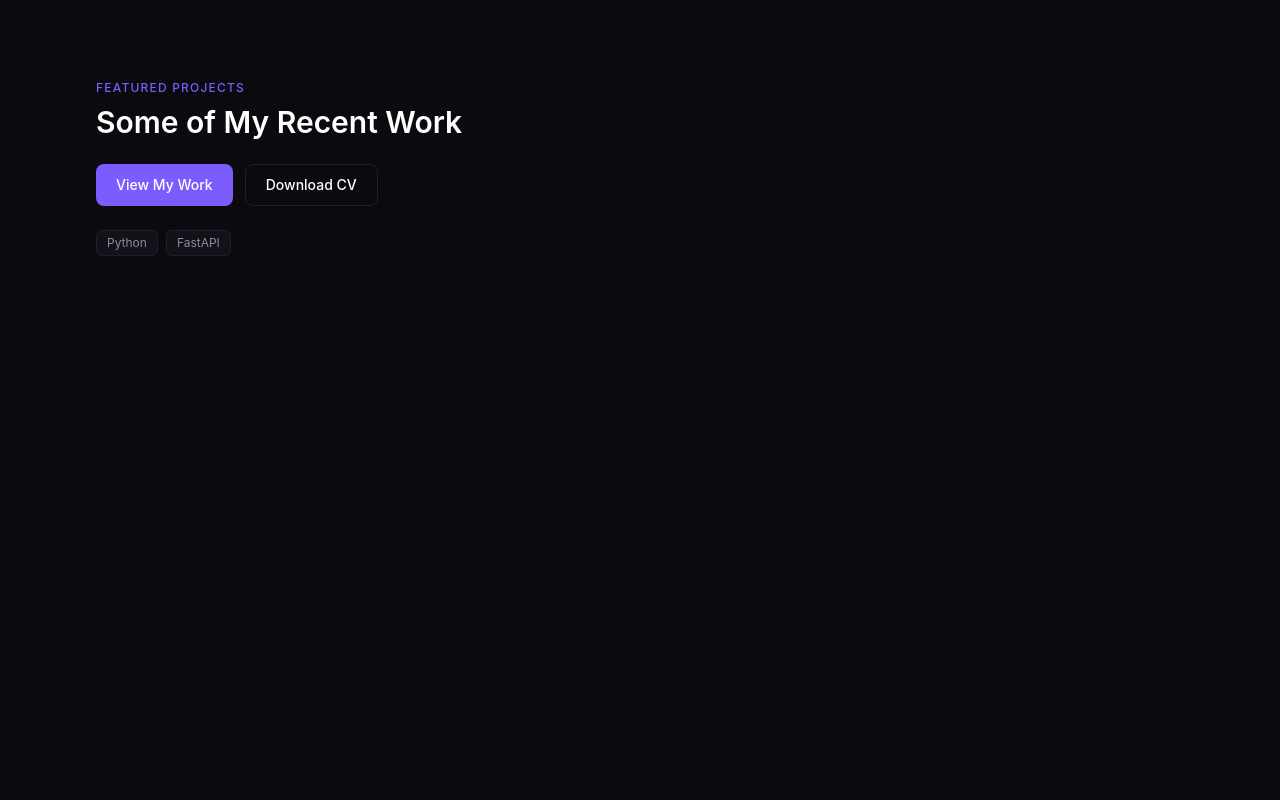
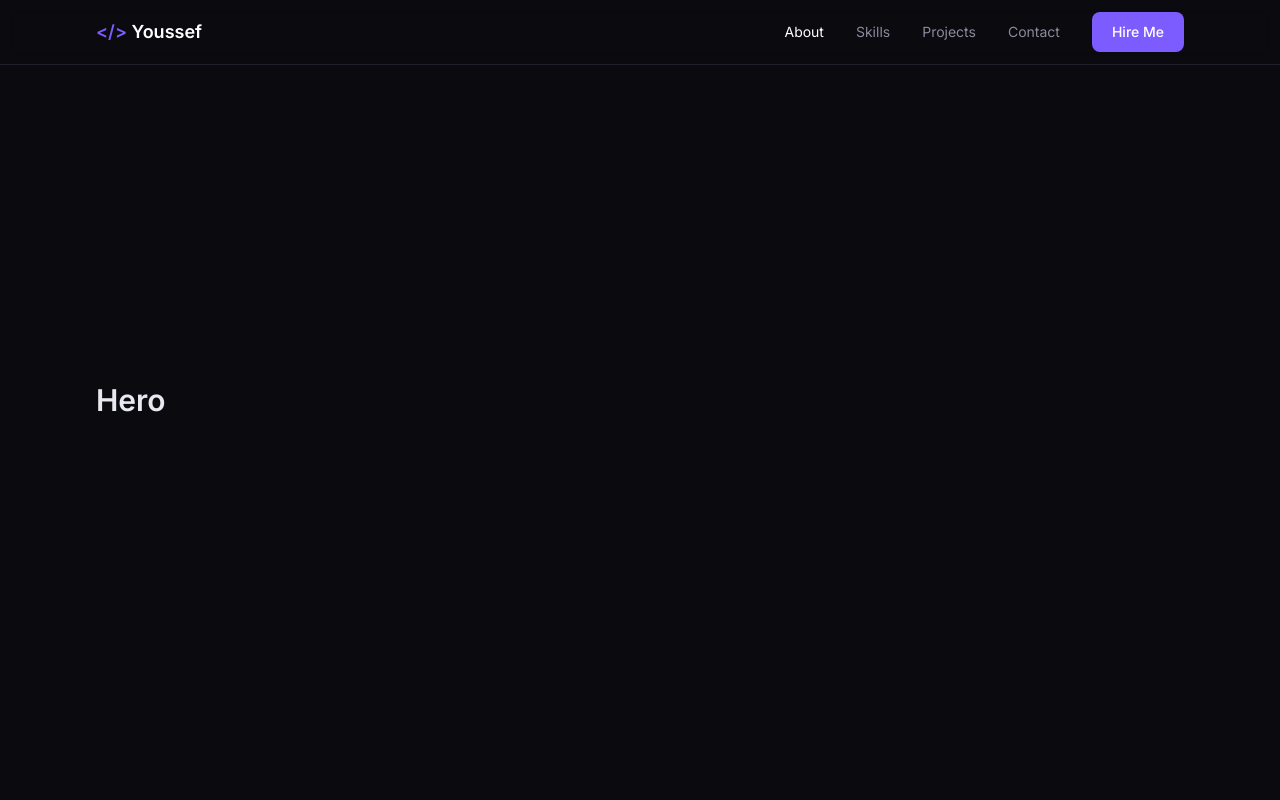
Before and after one commit to mahmoud202202766-creator/youssef-portfolio, a React (Vite) app: page / in a window 1280 px wide. Shown: the top 800 px of the page. Built offline with nearby package versions, Linux system fonts and the light colour scheme.

Commit message:
feat: add navbar, footer and layout

```diff
--- a/index.html
+++ b/index.html
@@ -4,6 +4,12 @@
     <meta charset="UTF-8" />
     <link rel="shortcut icon" href="public/favicon.png" type="image/x-icon" />
     <meta name="viewport" content="width=device-width, initial-scale=1.0" />
+    <link rel="preconnect" href="https://fonts.googleapis.com" />
+    <link rel="preconnect" href="https://fonts.gstatic.com" crossorigin />
+    <link
+      href="https://fonts.googleapis.com/css2?family=Inter:wght@400;500;600&display=swap"
+      rel="stylesheet"
+    />
     <title>portfolio</title>
   </head>
   <body>
--- a/src/App.tsx
+++ b/src/App.tsx
@@ -1,22 +1,29 @@
+import Navbar from "@/components/layout/Navbar";
+import Footer from "@/components/layout/Footer";
 import Container from "@/components/layout/Container";
-import SectionTitle from "@/components/ui/SectionTitle";
-import Button from "@/components/ui/Button";
-import Tag from "@/components/ui/Tag";
+
+function Placeholder({ id, title }: { id: string; title: string }) {
+  return (
+    <section id={id} className="flex min-h-screen items-center">
+      <Container>
+        <h2 className="text-3xl font-semibold">{title}</h2>
+      </Container>
+    </section>
+  );
+}
 
 export default function App() {
   return (
-    <Container className="py-20">
-      <SectionTitle label="Featured Projects" title="Some of My Recent Work" />
-      <div className="mt-6 flex gap-3">
-        <Button href="#projects">View My Work</Button>
-        <Button variant="outline" href="/Youssef_CV.pdf" download>
-          Download CV
-        </Button>
-      </div>
-      <div className="mt-6 flex gap-2">
-        <Tag>Python</Tag>
-        <Tag>FastAPI</Tag>
-      </div>
-    </Container>
+    <>
+      <Navbar />
+      <main>
+        <Placeholder id="home" title="Hero" />
+        <Placeholder id="about" title="About" />
+        <Placeholder id="skills" title="Skills" />
+        <Placeholder id="projects" title="Projects" />
+        <Placeholder id="contact" title="Contact" />
+      </main>
+      <Footer />
+    </>
   );
 }
--- a/src/components/layout/Footer.tsx
+++ b/src/components/layout/Footer.tsx
@@ -0,0 +1,15 @@
+import Container from "@/components/layout/Container";
+import { about } from "@/data/about";
+
+export default function Footer() {
+  return (
+    <footer className="border-t border-border py-8">
+      <Container className="flex flex-col items-center justify-between gap-2 text-sm text-muted md:flex-row">
+        <p>
+          © {new Date().getFullYear()} {about.name}. All rights reserved.
+        </p>
+        <p>Built with React &amp; Tailwind CSS</p>
+      </Container>
+    </footer>
+  );
+}
--- a/src/components/layout/Navbar.tsx
+++ b/src/components/layout/Navbar.tsx
@@ -0,0 +1,82 @@
+import { useState } from "react";
+import { Menu, X } from "lucide-react";
+import Container from "@/components/layout/Container";
+import Button from "@/components/ui/Button";
+import { useActiveSection } from "@/hooks/useActiveSection";
+import { cn } from "@/lib/utils";
+
+const navLinks = [
+  { id: "about", label: "About" },
+  { id: "skills", label: "Skills" },
+  { id: "projects", label: "Projects" },
+  { id: "contact", label: "Contact" },
+];
+
+const sectionIds = navLinks.map((link) => link.id);
+
+export default function Navbar() {
+  const [open, setOpen] = useState(false);
+  const active = useActiveSection(sectionIds);
+
+  return (
+    <header className="fixed inset-x-0 top-0 z-50 border-b border-border bg-bg/80 backdrop-blur">
+      <Container className="flex h-16 items-center justify-between">
+        <a href="#home" className="text-lg font-semibold text-white">
+          <span className="text-primary">&lt;/&gt;</span> Youssef
+        </a>
+
+        {/* Desktop */}
+        <nav className="hidden items-center gap-8 md:flex">
+          {navLinks.map(({ id, label }) => (
+            <a
+              key={id}
+              href={`#${id}`}
+              className={cn(
+                "text-sm transition-colors hover:text-white",
+                active === id ? "text-white" : "text-muted",
+              )}
+            >
+              {label}
+            </a>
+          ))}
+          <Button href="#contact">Hire Me</Button>
+        </nav>
+
+        {/* Mobile toggle */}
+        <button
+          type="button"
+          aria-label={open ? "Close menu" : "Open menu"}
+          aria-expanded={open}
+          onClick={() => setOpen((prev) => !prev)}
+          className="text-white md:hidden"
+        >
+          {open ? <X size={24} /> : <Menu size={24} />}
+        </button>
+      </Container>
+
+      {/* Mobile menu */}
+      {open && (
+        <nav className="border-t border-border bg-bg md:hidden">
+          <Container className="flex flex-col gap-4 py-4">
+            {navLinks.map(({ id, label }) => (
+              <a
+                key={id}
+                href={`#${id}`}
+                onClick={() => setOpen(false)}
+                className={cn(
+                  "text-sm",
+                  active === id ? "text-white" : "text-muted",
+                )}
+              >
+                {label}
+              </a>
+            ))}
+            <Button href="#contact" className="w-full">
+              Hire Me
+            </Button>
+          </Container>
+        </nav>
+      )}
+    </header>
+  );
+}
--- a/src/hooks/useActiveSection.ts
+++ b/src/hooks/useActiveSection.ts
@@ -0,0 +1,25 @@
+import { useEffect, useState } from "react";
+
+export function useActiveSection(ids: string[]) {
+  const [active, setActive] = useState(ids[0] ?? "");
+
+  useEffect(() => {
+    const observer = new IntersectionObserver(
+      (entries) => {
+        for (const entry of entries) {
+          if (entry.isIntersecting) setActive(entry.target.id);
+        }
+      },
+      { rootMargin: "-40% 0px -55% 0px" },
+    );
+
+    ids.forEach((id) => {
+      const el = document.getElementById(id);
+      if (el) observer.observe(el);
+    });
+
+    return () => observer.disconnect();
+  }, [ids]);
+
+  return active;
+}
--- a/src/styles/global.css
+++ b/src/styles/global.css
@@ -7,13 +7,28 @@
   --color-primary: #7c5cff;
   --color-primary-dark: #4c3a99;
   --color-muted: #8b8b9e;
+
+  --font-sans: "Inter", ui-sans-serif, system-ui, sans-serif;
 }
 
+@layer base {
   html {
     scroll-behavior: smooth;
+  }
+
+  @media (prefers-reduced-motion: reduce) {
+    html {
+      scroll-behavior: auto;
+    }
   }
 
   body {
     background: var(--color-bg);
     color: #e8e8f0;
+    -webkit-font-smoothing: antialiased;
   }
+
+  section {
+    scroll-margin-top: 4rem;
+  }
+}
```
Lines whose indentation alone changed are shown as unchanged.
